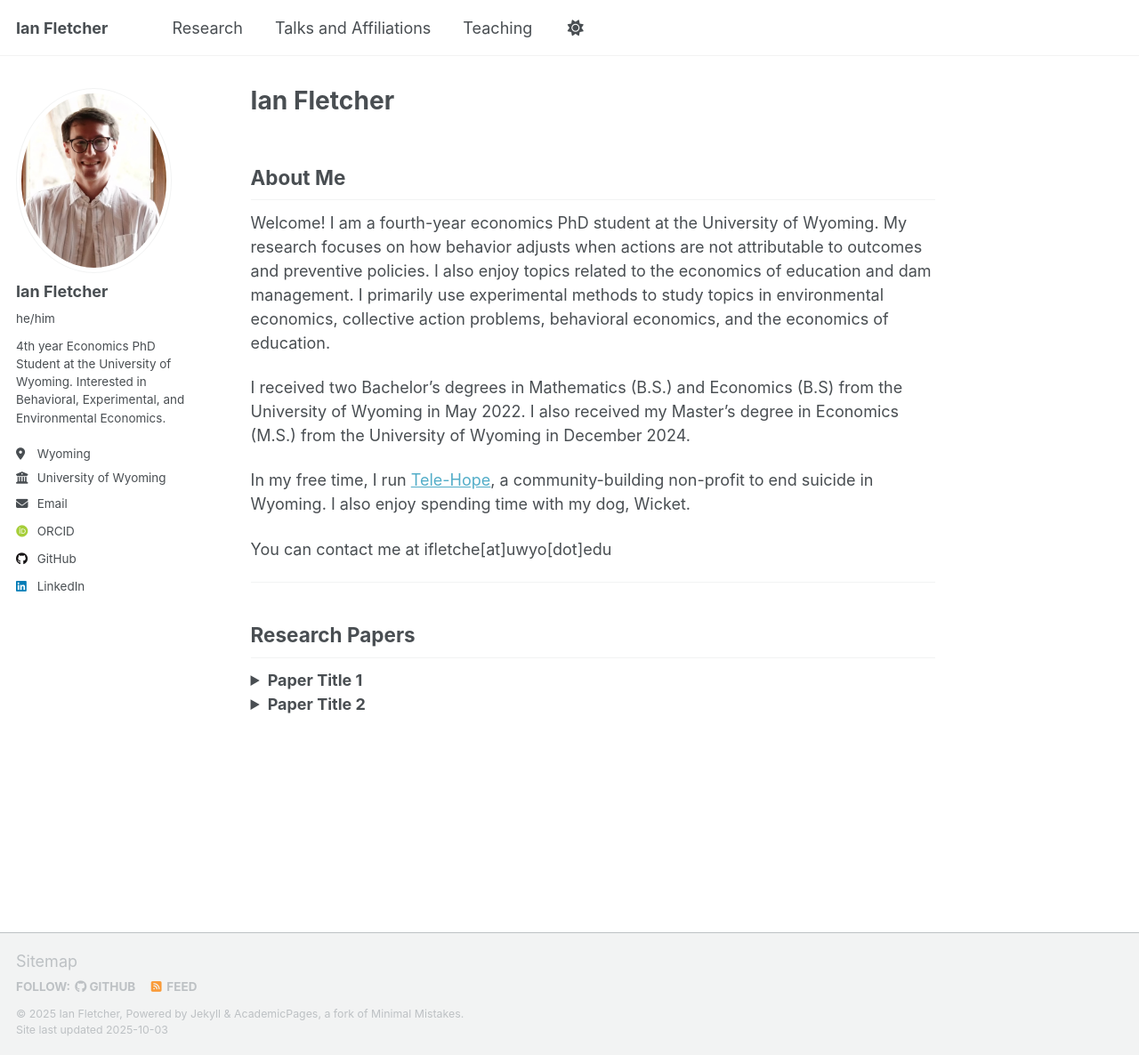
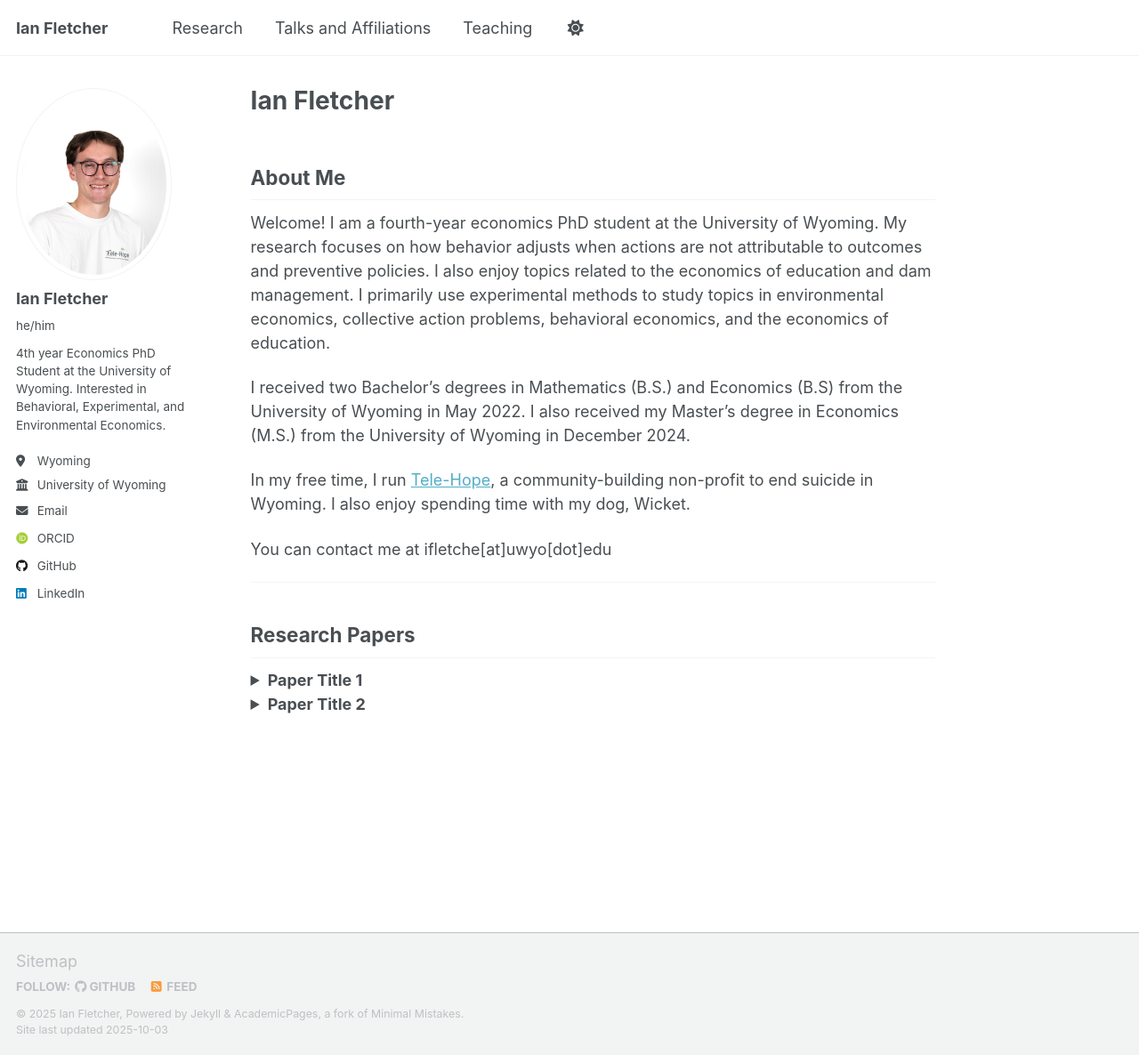
Before and after one commit to fletcherian/fletcherian.github.io, a Jekyll site: the page built from _pages/about.md, in a window 1280 px wide and 1186 px high. Shown: the whole window at 89% size. Built offline with Jekyll 4.4.1, drawn with Linux system fonts in a browser that asks for light colours; some web fonts are replaced; a script that is not in the unit is left out.

Commit message:
Update _config.yml

```diff
--- a/_config.yml
+++ b/_config.yml
@@ -23,7 +23,7 @@ repository               : "academicpages/academicpages.github.io"
 #               Additional customization can be done by editing /_includes/author-profile.html
 author:
   # Biographic information
-  avatar           : "Fletcher_Headshot.png"
+  avatar           : "Fletcher_Headshot.jpg"
   name             : "Ian Fletcher"
   pronouns         : "he/him"
   bio              : "4th year Economics PhD Student at the University of Wyoming. Interested in Behavioral, Experimental, and Environmental Economics."
```
